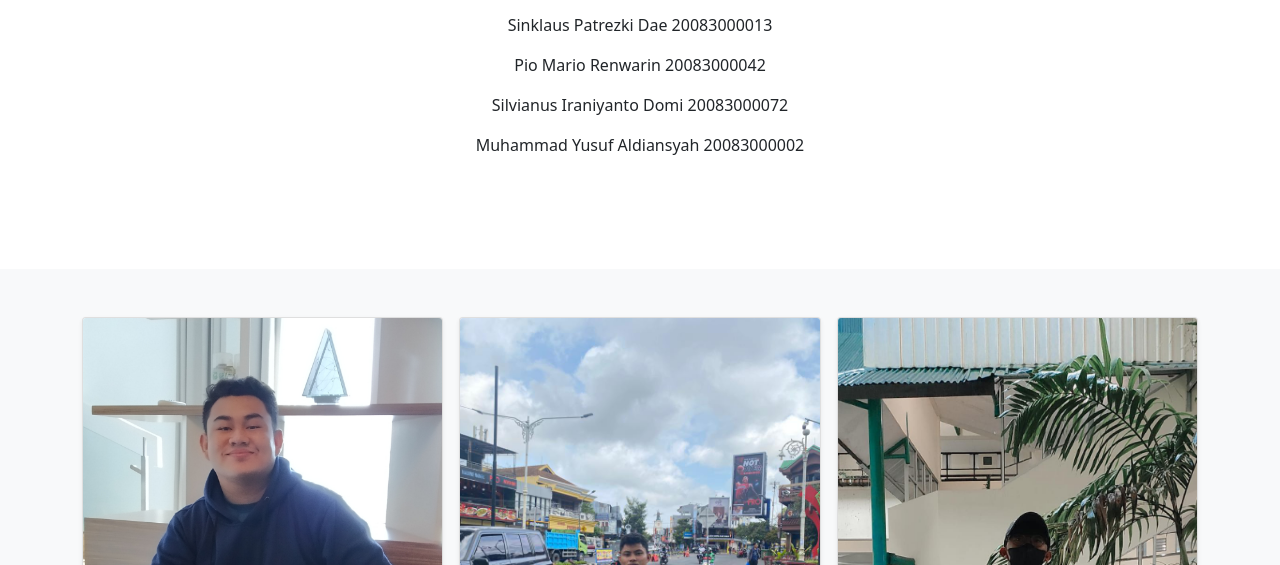
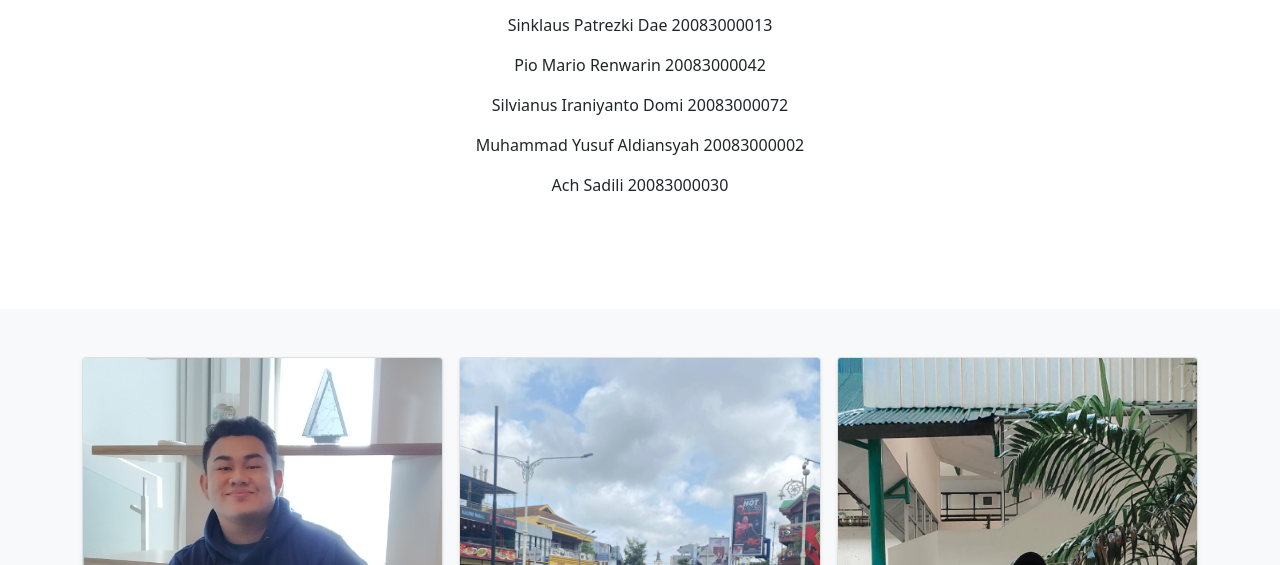
Before and after one commit to dae00345/Manajemen-server, a plain HTML site: page index.html in a window 1280 px wide. Shown: the part 235-800 px from the top of the page. Drawn offline with nearby package versions, Linux system fonts and the light colour scheme.

Commit message:
Update index.html

```diff
--- a/index.html
+++ b/index.html
@@ -94,6 +94,7 @@
         <p>Pio Mario Renwarin 20083000042
           <p>Silvianus Iraniyanto Domi 20083000072</p>
           <p>Muhammad Yusuf Aldiansyah 20083000002</p>
+          <p>Ach Sadili 20083000030</p>
         </p>
       </div>
     </div>
```
